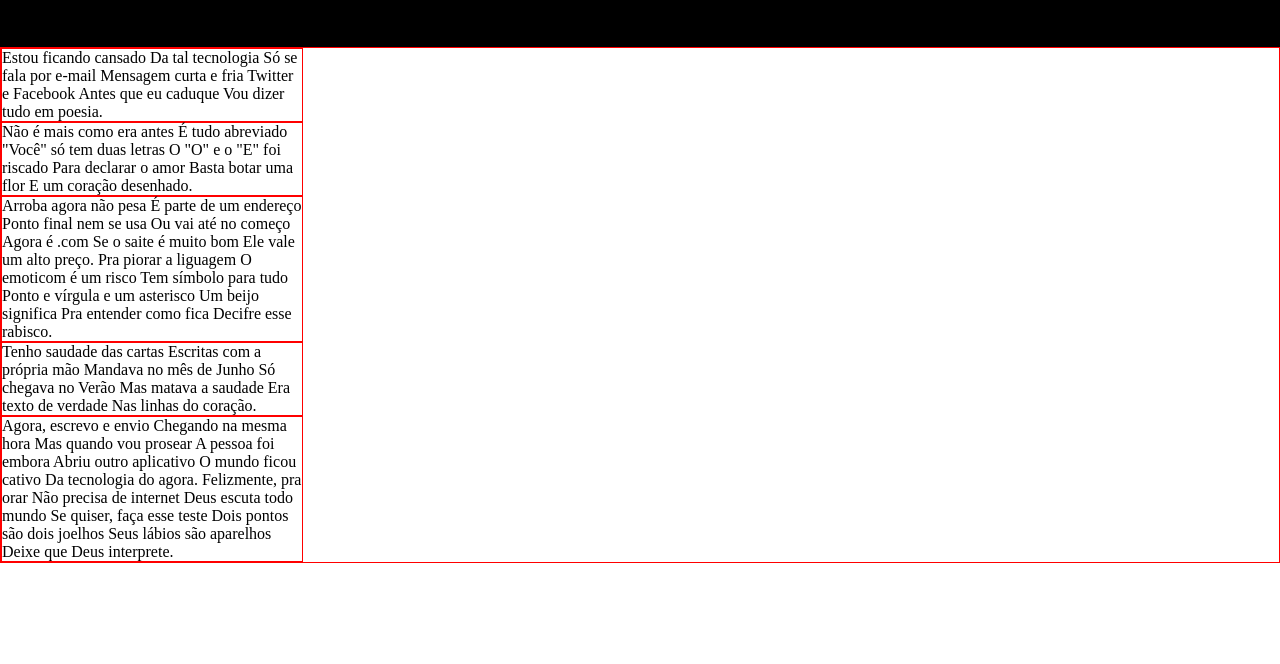
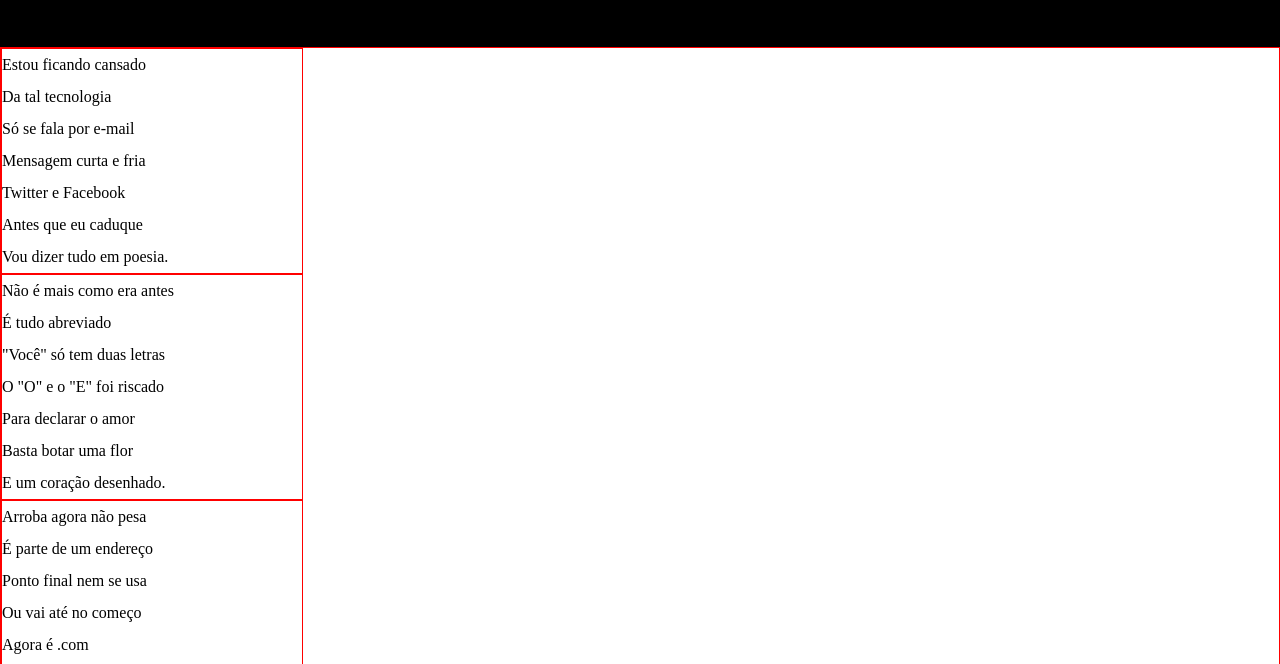
Before and after one commit to igorconceicao1/projetoCordel, a plain HTML site: page index.html in a window 1280 px wide. Shown: the part 136-800 px from the top of the page. Drawn offline with Linux system fonts and the light colour scheme.

Commit message:
arrumando paragrafos

```diff
--- a/index.html
+++ b/index.html
@@ -13,68 +13,91 @@
     </header>
 
     <main>
-        <p>Estou ficando cansado
-            Da tal tecnologia
-            Só se fala por e-mail
-            Mensagem curta e fria
-            Twitter e Facebook
-            Antes que eu caduque
-            Vou dizer tudo em poesia.
-        </p>
+            <section>
+                <p>
+                    Estou ficando cansado <br>
+                    Da tal tecnologia <br>
+                    Só se fala por e-mail <br>
+                    Mensagem curta e fria <br>
+                    Twitter e Facebook <br>
+                    Antes que eu caduque <br>
+                    Vou dizer tudo em poesia. <br>
+                </p>
+            </section>
 
-        <p>Não é mais como era antes
-            É tudo abreviado
-            "Você" só tem duas letras
-            O "O" e o "E" foi riscado
-            Para declarar o amor
-            Basta botar uma flor
-            E um coração desenhado.
-        </p>
+             <section>
+                <p>
+                    Não é mais como era antes <br>
+                    É tudo abreviado <br>
+                    "Você" só tem duas letras <br>
+                    O "O" e o "E" foi riscado <br>
+                    Para declarar o amor <br>
+                    Basta botar uma flor <br>
+                    E um coração desenhado. <br>
+                </p>
+             </section>
 
-        <p>Arroba agora não pesa
-            É parte de um endereço
-            Ponto final nem se usa
-            Ou vai até no começo
-            Agora é .com
-            Se o saite é muito bom
-            Ele vale um alto preço.
+            <section>
+                <p>
+                    Arroba agora não pesa <br>
+                    É parte de um endereço <br>
+                    Ponto final nem se usa <br>
+                    Ou vai até no começo <br>
+                    Agora é .com <br>
+                    Se o saite é muito bom <br>
+                    Ele vale um alto preço. <br>
+                </p>
 
-            Pra piorar a liguagem
-            O emoticom é um risco
-            Tem símbolo para tudo
-            Ponto e vírgula e um asterisco
-            Um beijo significa
-            Pra entender como fica
-            Decifre esse rabisco.
-        </p>
+                <p>
+                    Pra piorar a liguagem <br>
+                    O emoticom é um risco <br>
+                    Tem símbolo para tudo <br>
+                    Ponto e vírgula e um asterisco <br>
+                    Um beijo significa <br>
+                    Pra entender como fica <br>
+                    Decifre esse rabisco. <br>
+                </p>
+            </section>
 
-        <p>
-            Tenho saudade das cartas
-            Escritas com a própria mão
-            Mandava no mês de Junho
-            Só chegava no Verão
-            Mas matava a saudade
-            Era texto de verdade
-            Nas linhas do coração.
-        </p>
 
-        <p>
-            Agora, escrevo e envio
-            Chegando na mesma hora
-            Mas quando vou prosear
-            A pessoa foi embora
-            Abriu outro aplicativo
-            O mundo ficou cativo
-            Da tecnologia do agora.
+            <section>
+                <p>
+                    Tenho saudade das cartas <br>
+                    Escritas com a própria mão <br>
+                    Mandava no mês de Junho <br>
+                    Só chegava no Verão <br>
+                    Mas matava a saudade <br>
+                    Era texto de verdade <br>
+                    Nas linhas do coração. <br>
+                </p>
+            </section>
 
-            Felizmente, pra orar
-            Não precisa de internet
-            Deus escuta todo mundo
-            Se quiser, faça esse teste
-            Dois pontos são dois joelhos
-            Seus lábios são aparelhos
-            Deixe que Deus interprete.
-        </p>
+            <section>
+                <p>
+                    Agora, escrevo e envio <br>
+                    Chegando na mesma hora <br>
+                    Mas quando vou prosear <br>
+                    A pessoa foi embora <br>
+                    Abriu outro aplicativo <br>
+                    O mundo ficou cativo <br>
+                    Da tecnologia do agora. <br>
+                </p>
+
+                <p>
+                    Felizmente, pra orar <br>
+                    Não precisa de internet <br>
+                    Deus escuta todo mundo <br>
+                    Se quiser, faça esse teste <br>
+                    Dois pontos são dois joelhos <br>
+                    Seus lábios são aparelhos <br>
+                    Deixe que Deus interprete. <br>
+                </p>
+            </section>
+
     </main>
+
+    <footer>
+        <p>Site criado por <a href="#">Igor Conceicao</a> utilizando o material de apoio do professor <a href="#">Gustavo Guanabara</a> sem copiar qualquer codigo.</p>
+    </footer>
 </body>
 </html>
--- a/style.css
+++ b/style.css
@@ -39,8 +39,13 @@ main {
     border: 1px solid red;
 }
 
-main p {
+main section p  {
     border: 1px solid red;
-
+    line-height: 2em;
     width: 300px;
 }
+
+footer {
+    background-color:var(--cor0);
+    color: var(--cor1);
+}
```
